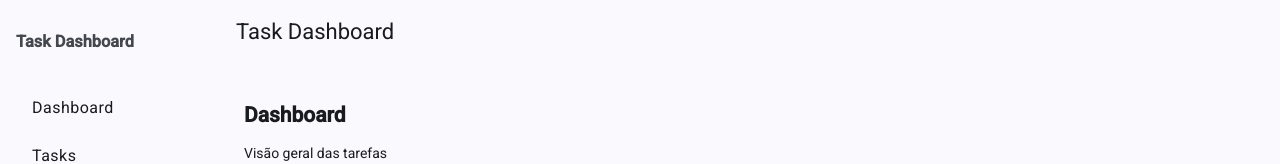
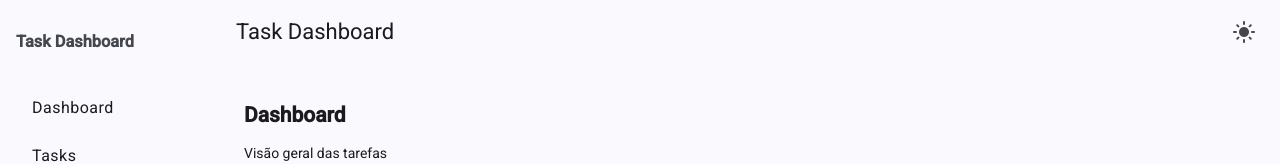
Before and after one commit to Thiagogmr1/Angular-task-dashboard, an Angular app: page /dashboard in a window 1280 px wide. Shown: the top 164 px of the page. Built offline with nearby package versions, Linux system fonts and the light colour scheme.

Commit message:
feat: darkMode funcionando/criação

```diff
--- a/src/app/shared/layout/layout.html
+++ b/src/app/shared/layout/layout.html
@@ -11,6 +11,14 @@
     <mat-sidenav-content>
         <mat-toolbar color="primary">
             <span>Task Dashboard</span>
+
+            <span class="spacer"></span>
+
+            <button mat-icon-button (click)="toggleTheme()">
+                <mat-icon>
+                    {{ theme.getTheme() ? 'light_mode' : 'dark_mode' }}
+                </mat-icon>
+            </button>
         </mat-toolbar>
 
         <main class="content">
--- a/src/app/shared/layout/layout.scss
+++ b/src/app/shared/layout/layout.scss
@@ -15,3 +15,8 @@
 .content {
     padding: 24px;
 }
+
+.spacer {
+    flex: 1;
+
+}
--- a/src/app/shared/layout/layout.ts
+++ b/src/app/shared/layout/layout.ts
@@ -3,6 +3,9 @@ import { RouterOutlet, RouterLink } from '@angular/router';
 import { MatSidenavModule } from '@angular/material/sidenav';
 import { MatToolbarModule } from '@angular/material/toolbar';
 import { MatListModule } from '@angular/material/list';
+import { MatButtonModule } from '@angular/material/button';
+import { MatIconModule } from '@angular/material/icon';
+import { ThemeService } from '../../theme/service';
 
 @Component({
   selector: 'app-layout',
@@ -11,9 +14,18 @@ import { MatListModule } from '@angular/material/list';
     RouterLink,
     MatSidenavModule,
     MatToolbarModule,
-    MatListModule
+    MatListModule,
+    MatButtonModule,
+    MatIconModule
   ],
   templateUrl: './layout.html',
   styleUrl: './layout.scss',
 })
-export class LayoutComponent {}
+export class LayoutComponent {
+
+  constructor(public theme: ThemeService) {}
+
+  toggleTheme() {
+    this.theme.toggleTheme();
+  }
+}
--- /dev/null
+++ b/src/app/theme/service.ts
@@ -0,0 +1,31 @@
+import { Injectable } from '@angular/core';
+
+@Injectable({ providedIn: 'root' })
+export class ThemeService {
+
+    private readonly storageKey = 'theme';
+
+    initTheme() {
+        const saved = localStorage.getItem(this.storageKey) ?? 'light';
+        this.applyTheme(saved as 'light' | 'dark');
+    }
+
+    toggleTheme() {
+        const next = this.getTheme() === 'dark' ? 'light' : 'dark';
+        this.applyTheme(next);
+    }
+
+    getTheme(): 'light' | 'dark' {
+        return (localStorage.getItem(this.storageKey) as 'light' | 'dark') ?? 'light';
+    }
+
+    private applyTheme(theme: 'light' | 'dark') {
+        if (theme === 'dark') {
+            document.body.classList.add('dark-theme');
+        } else {
+            document.body.classList.remove('dark-theme');
+        }
+
+        localStorage.setItem(this.storageKey, theme);
+    }
+}
--- a/src/main.ts
+++ b/src/main.ts
@@ -2,8 +2,14 @@ import { bootstrapApplication } from '@angular/platform-browser';
 import { provideRouter } from '@angular/router';
 import { App } from './app/app';
 import { routes } from './app/app.routes';
+import { ThemeService } from './app/theme/service';
 
 bootstrapApplication(App, {
-  providers: [provideRouter(routes)]
+  providers: [provideRouter(routes) ]
 })
+
+  .then(appRef => {
+    const theme = appRef.injector.get(ThemeService);
+    theme.initTheme();
+  })
   .catch((err) => console.error(err));
--- a/src/styles.scss
+++ b/src/styles.scss
@@ -1,38 +1,38 @@
 
-// Include theming for Angular Material with `mat.theme()`.
-// This Sass mixin will define CSS variables that are used for styling Angular Material
-// components according to the Material 3 design spec.
-// Learn more about theming and how to use it for your application's
-// custom components at https://material.angular.dev/guide/theming
 @use '@angular/material' as mat;
 
 html {
   height: 100%;
-  @include mat.theme((
-    color: (
-      primary: mat.$azure-palette,
-      tertiary: mat.$blue-palette,
-    ),
-    typography: Roboto,
-    density: 0,
-  ));
+  @include mat.theme((color: (primary: mat.$azure-palette,
+        tertiary: mat.$blue-palette,
+      ),
+      typography: Roboto,
+      density: 0,
+    ));
 }
 
 body {
-  // Default the application to a light color theme. This can be changed to
-  // `dark` to enable the dark color theme, or to `light dark` to defer to the
-  // user's system settings.
   color-scheme: light;
-
-  // Set a default background, font and text colors for the application using
-  // Angular Material's system-level CSS variables. Learn more about these
-  // variables at https://material.angular.dev/guide/system-variables
   background-color: var(--mat-sys-surface);
   color: var(--mat-sys-on-surface);
   font: var(--mat-sys-body-medium);
-
-  // Reset the user agent margin.
   margin: 0;
   height: 100%;
 }
-/* You can add global styles to this file, and also import other style files */
+
+/* DARK MODE */
+body.dark-theme {
+  color-scheme: dark;
+}
+
+// Troca suave entre temas
+
+*,
+*::before,
+*::after {
+  transition: background-color 250ms ease,
+  color 250ms ease,
+  border-color 250ms ease,
+  box-shadow 250ms ease;
+  transition: all 0.5s;
+}
```
Also changed, not shown: src/app/app.component.html (added, +9 -0 lines), src/app/app.component.ts (added, +10 -0 lines).
